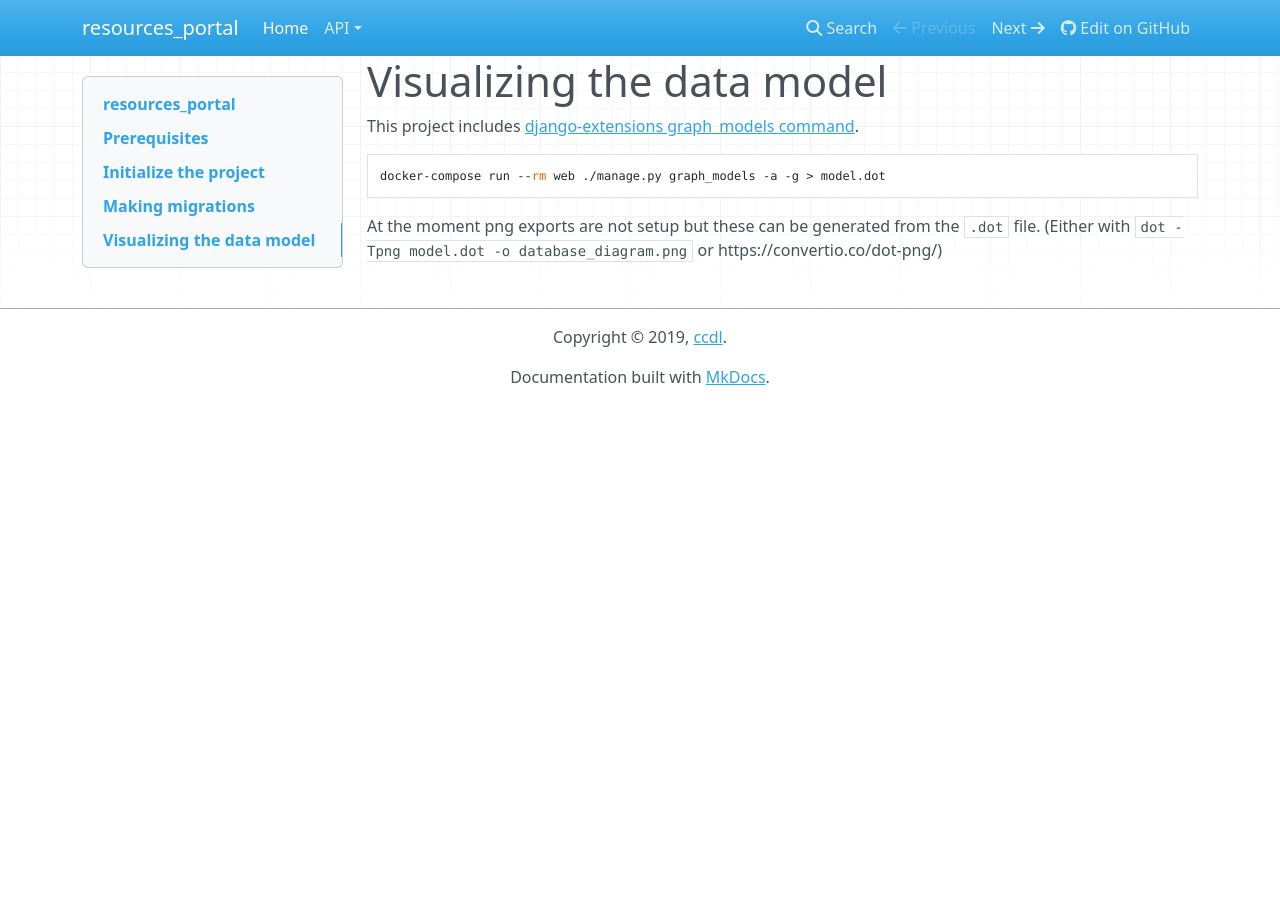
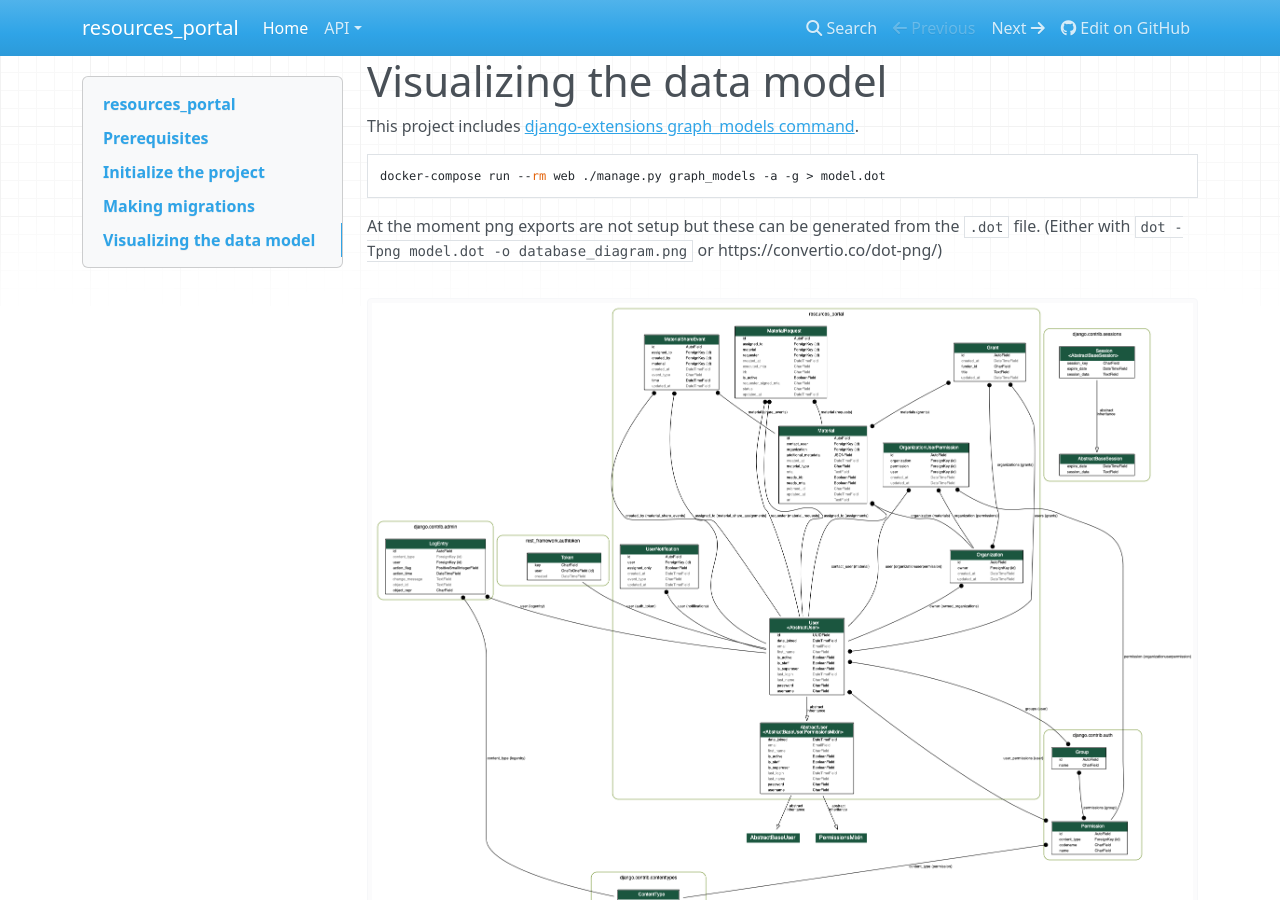
Before and after one commit to AlexsLemonade/resources-portal, an MkDocs documentation site: the page built from docs/index.md, in a window 1280 px wide and 900 px high, scrolled down 690 px. Built offline with MkDocs 1.6.1, drawn with Linux system fonts in a browser that asks for light colours; nearby versions of some CDN libraries; before the commit the page ends 1095 px from its top, so only the background shows below that.

Commit message:
Add database diagram

```diff
--- a/docs/index.md
+++ b/docs/index.md
@@ -39,3 +39,5 @@
 
 At the moment png exports are not setup but these can be generated from the `.dot` file.
 (Either with `dot -Tpng model.dot -o database_diagram.png` or https://convertio.co/dot-png/)
+
+![database-diagram](/database_diagram.png)
```
Also changed, not shown: docs/database_diagram.png (added).
